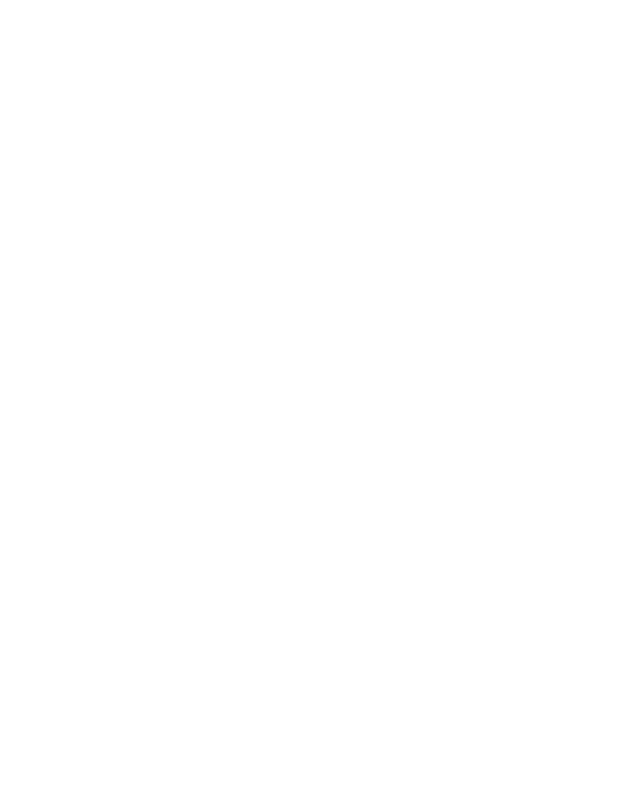
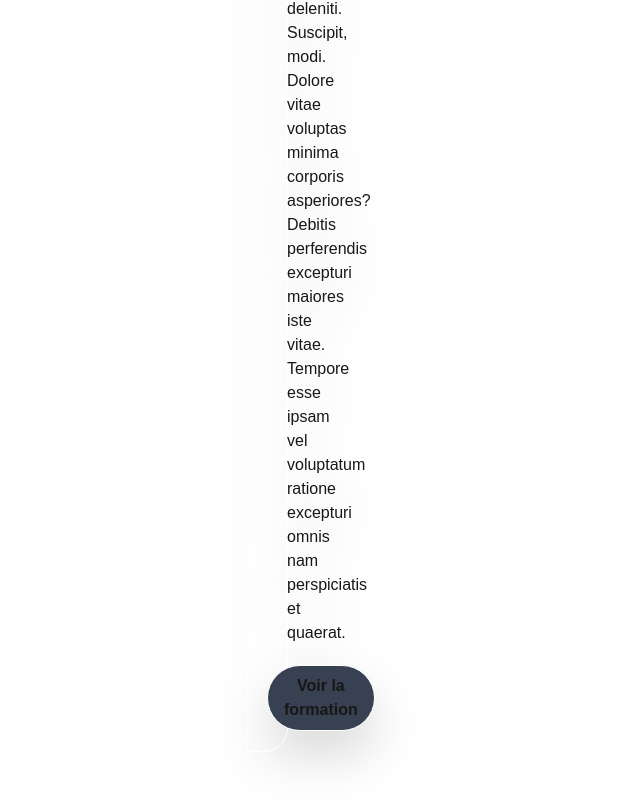
Before and after one commit to LennyGPB/gEssentials, a Next.js app: page / in a window 1280 px wide. Shown: the part 1500-2304 px from the top of the page, without its empty margins (394-1034 px from the left). Before the commit the page ends 800 px from the top, so only its background shows below. Built offline with nearby package versions, Linux system fonts and the light colour scheme.

Commit message:
Ajout de la card formation

```diff
--- /dev/null
+++ b/app/components/Card.jsx
@@ -0,0 +1,12 @@
+import Image from "next/image";
+
+export default function Card({title, theme, text}) {
+    return <>
+        <div className="bg-gradient-to-br from-blackgradient to-blackgradient2 rounded-br-3xl mx-card p-5 my-60 drop-shadow-2xl border border-white">
+            <h1 className="text-2xl">{title}</h1>
+            <p className="text-sm">Thème : {theme}</p>
+            <p className="text-center p-5">{text}</p>
+            <button className="bg-gray-700 hover:bg-gray-600 font-bold py-2 px-4 rounded-full border border-white  ">Voir la formation</button>
+        </div>
+    </>;
+}
--- a/app/page.jsx
+++ b/app/page.jsx
@@ -1,9 +1,13 @@
-import Image from "next/image";
+'use client'
+
+import { useState } from 'react';
 import NavBar from "./components/Navbar";
-
+import Card from "./components/Card";
 
 export default function Home() {
-  return <>
-    <NavBar/>
-  </>;
+    return <>
+        <NavBar/>
+        <Card title="Création d'un playermodel avec un script !" theme="Modélisation 3D" text="Lorem ipsum dolor sit amet consectetur adipisicing elit. Incidunt iusto cum corporis tenetur, voluptatum, provident qui ab nisi fugiat ullam necessitatibus ipsa? Deleniti, doloribus. Minus reprehenderit aliquam enim magnam distinctio?
+Unde perferendis rem deleniti. Suscipit, modi. Dolore vitae voluptas minima corporis asperiores? Debitis perferendis excepturi maiores iste vitae. Tempore esse ipsam vel voluptatum ratione excepturi omnis nam perspiciatis et quaerat."  />
+    </>;
 }
--- a/tailwind.config.js
+++ b/tailwind.config.js
@@ -7,10 +7,15 @@
     ],
     theme: {
         extend: {
+            spacing: {
+                'card': '40rem',
+            },
             colors: {
                 background: "var(--background)",
                 foreground: "var(--foreground)",
                 navbar: "#2C2C2C",
+                blackgradient: 'rgba(255, 255, 255, 0.16)',
+                blackgradient2: 'rgba(255, 255, 255, 0)',
             },
         },
     },
```
Lines whose indentation alone changed are shown as unchanged.
